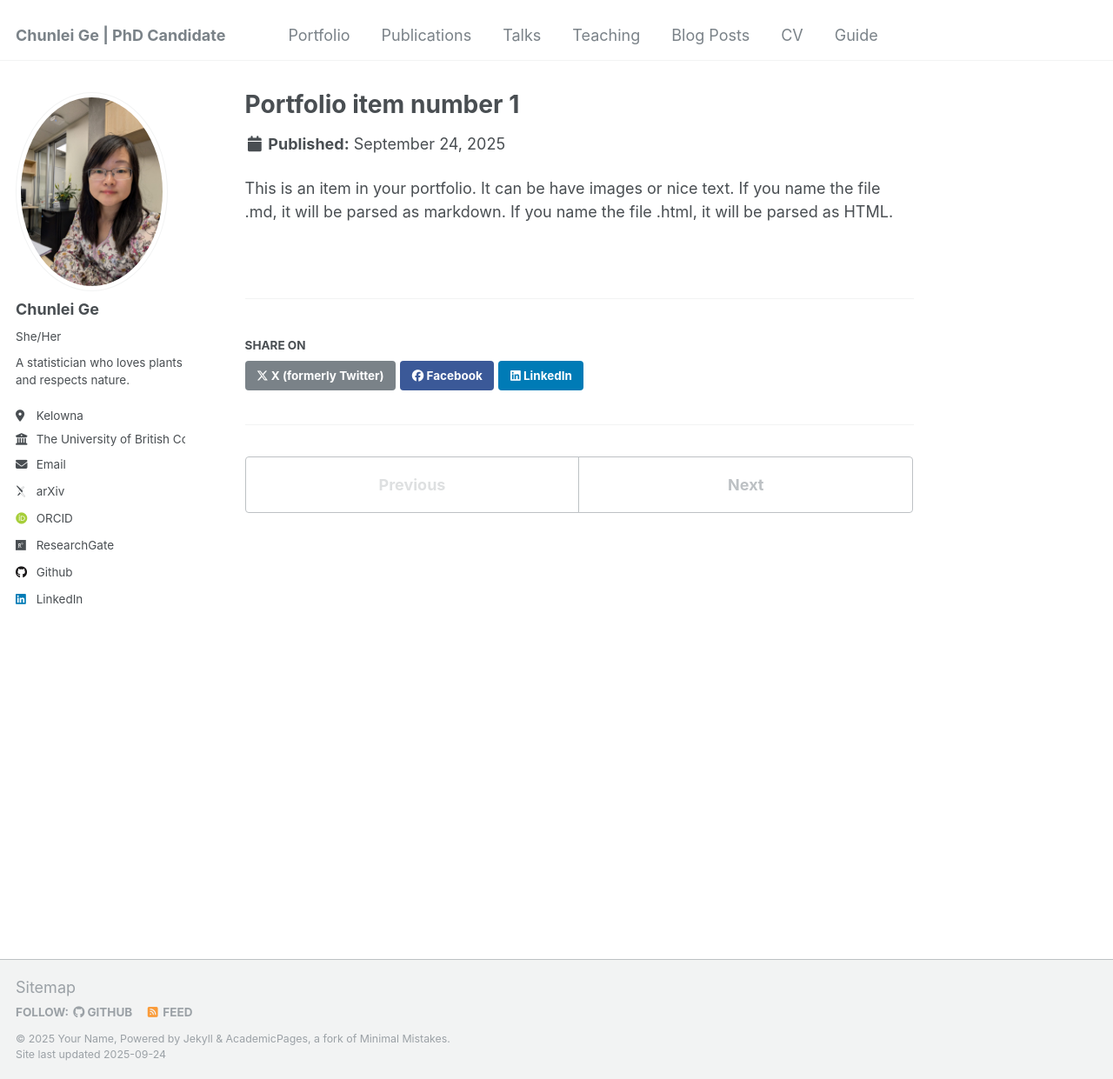
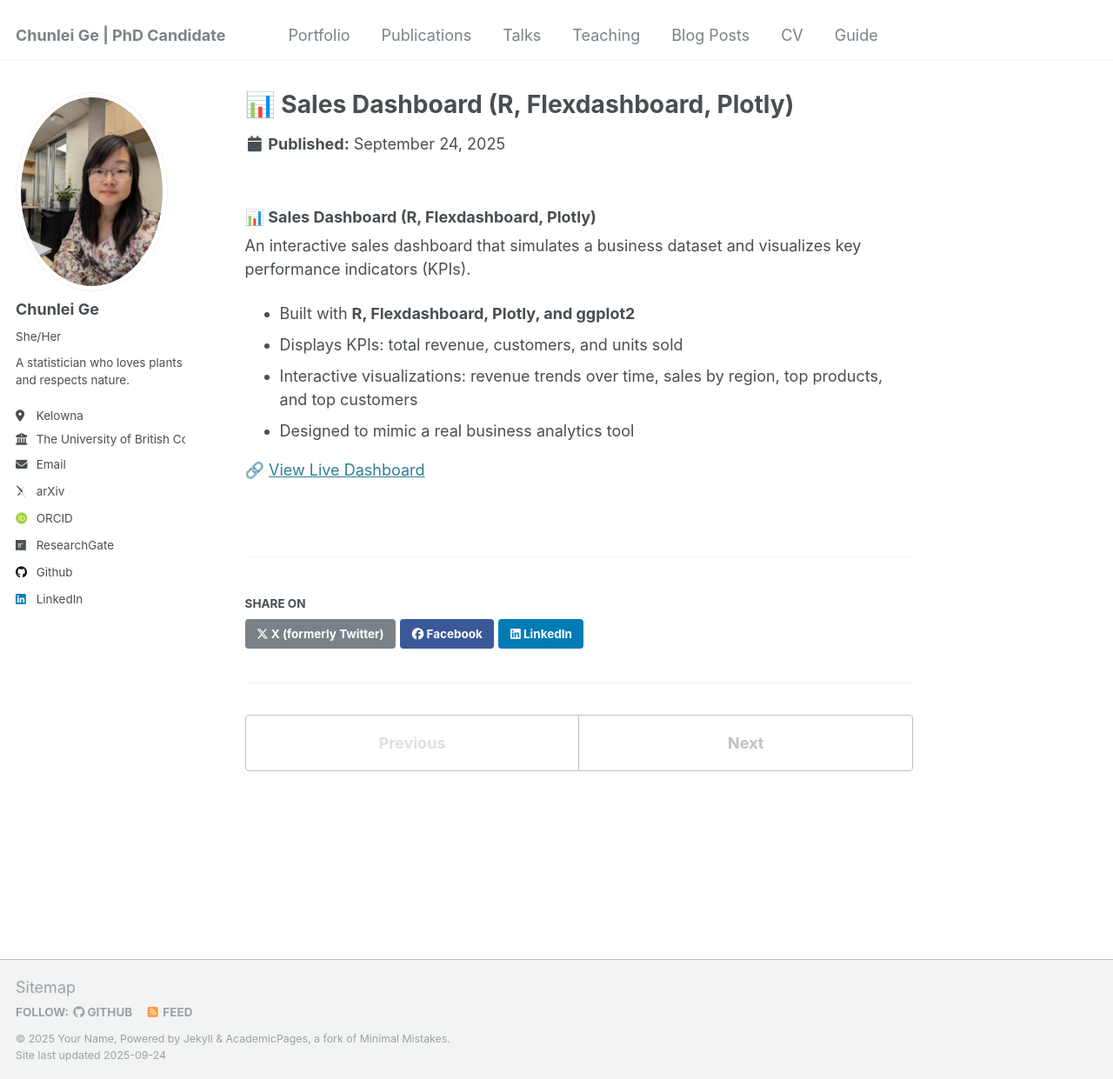
Before and after one commit to chunleige/chunleige.github.io, a Jekyll site: the page built from _portfolio/portfolio-1.md, in a window 1280 px wide and 1241 px high. Shown: the whole window at 87% size. Built offline with Jekyll 4.4.1, drawn with Linux system fonts in a browser that asks for light colours; some web fonts are replaced.

Commit message:
Update portfolio-1.md

```diff
--- a/_portfolio/portfolio-1.md
+++ b/_portfolio/portfolio-1.md
@@ -1,7 +1,14 @@
 ---
-title: "Portfolio item number 1"
-excerpt: "Short description of portfolio item number 1<br/><img src='/images/500x300.png'>"
+title: "📊 Sales Dashboard (R, Flexdashboard, Plotly)"
+excerpt: "visualizing Sales of electronic products"
 collection: portfolio
 ---
 
-This is an item in your portfolio. It can be have images or nice text. If you name the file .md, it will be parsed as markdown. If you name the file .html, it will be parsed as HTML.
+### 📊 Sales Dashboard (R, Flexdashboard, Plotly)
+An interactive sales dashboard that simulates a business dataset and visualizes key performance indicators (KPIs).
+- Built with **R, Flexdashboard, Plotly, and ggplot2**
+- Displays KPIs: total revenue, customers, and units sold
+- Interactive visualizations: revenue trends over time, sales by region, top products, and top customers
+- Designed to mimic a real business analytics tool
+
+🔗 [View Live Dashboard](projects/sales_dashboard.html)
```
